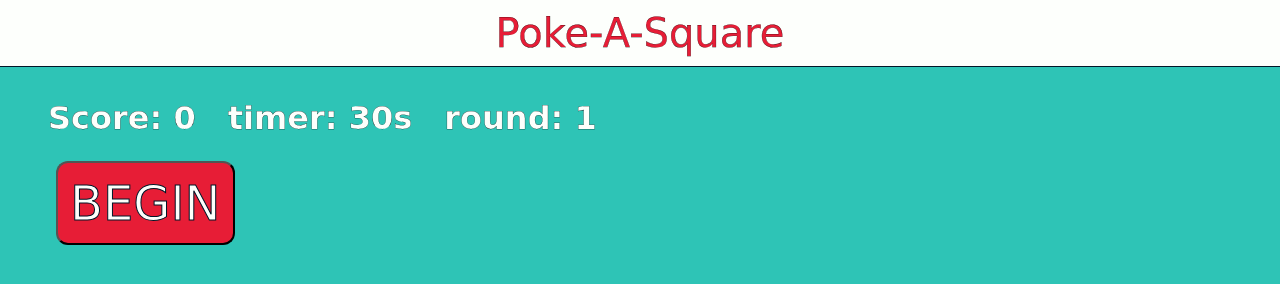
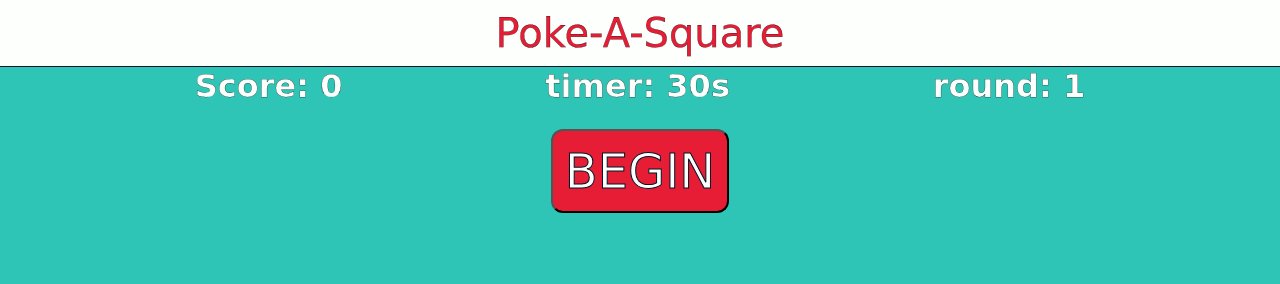
Before and after one commit to nataliesmyth/fuzzy-octo-memory, a plain HTML site: page index.html in a window 1280 px wide. Both pictures are taken after a click on the button "ENTER GAME". Drawn offline with Linux system fonts and the light colour scheme; a web font is replaced by a local one.

Commit message:
centered start game button

```diff
--- a/styles/main.css
+++ b/styles/main.css
@@ -126,12 +126,17 @@ nav {
     background-color: rgb(96, 150, 186);
 }
 
+.start-btn {
+  display: flex;
+  justify-content: center;
+}
+
 .welcome-container {
   /* display: flex; */
   /* justify-content: center; */
   /* text-align: center; */
-  padding: 1em;
-  display: inline-block;
+  /* padding: 1em; */
+  /* display: inline-block; */
 }
 
 .timers {
@@ -140,7 +145,7 @@ nav {
 }
 
 .timers h4 {
-  padding: 0 0.5em;
+  padding: 0 0.25em;
 }
 
 @keyframes fadeInWelcomeContainer {
```
